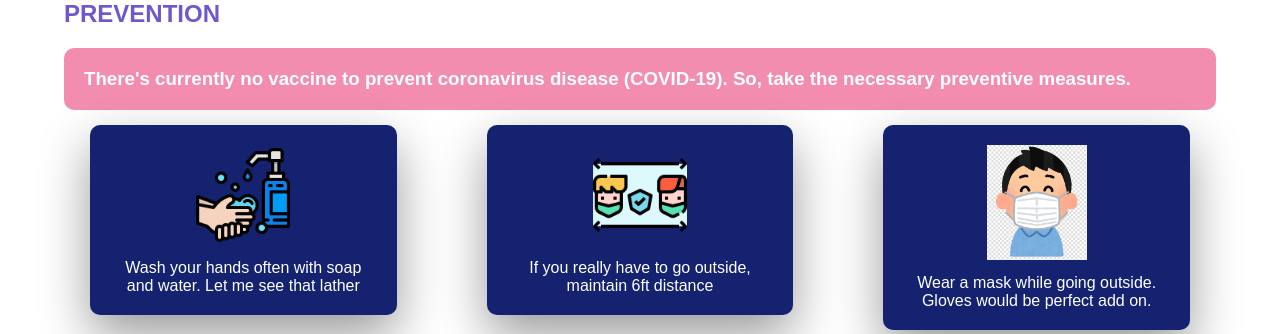
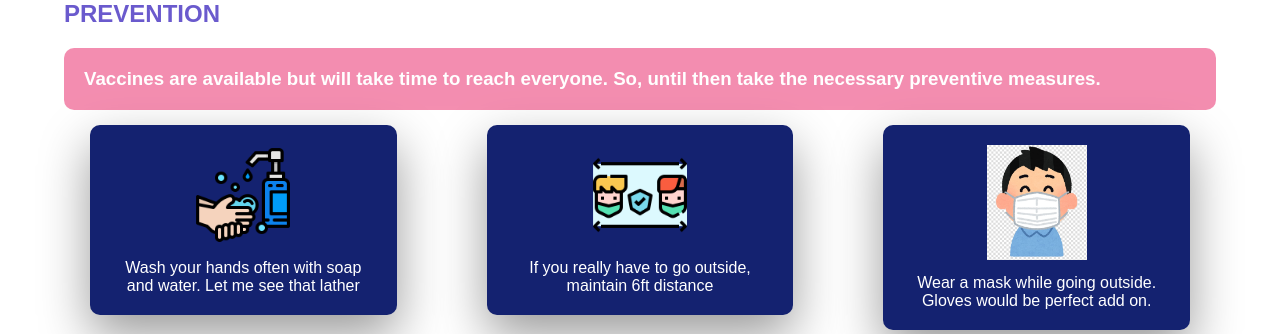
Before and after one commit to krishashah911/Covid-19-Tracker, a Flask app: page /prevention.html in a window 1280 px wide. Shown: the part 149-483 px from the top of the page. Run offline with Flask 2, Linux system fonts and the light colour scheme; parts of the project's set-up code (start-up, migrations or seed data) failed here and were passed over.

Commit message:
Update prevention.html

```diff
--- a/templates/prevention.html
+++ b/templates/prevention.html
@@ -45,7 +45,7 @@
         <h2>Prevention</h2>
         <div class="jss334">
           <h3>
-            There's currently no vaccine to prevent coronavirus disease (COVID-19). So, take the necessary preventive measures.
+            Vaccines are available but will take time to reach everyone. So, until then take the necessary preventive measures.
           </h3>
         </div>
 
```
